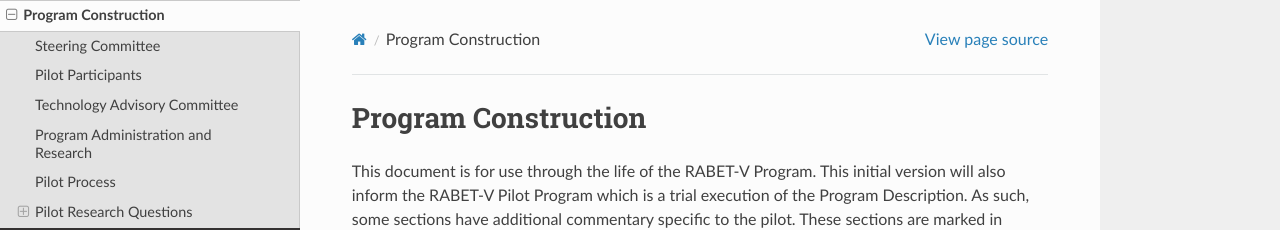
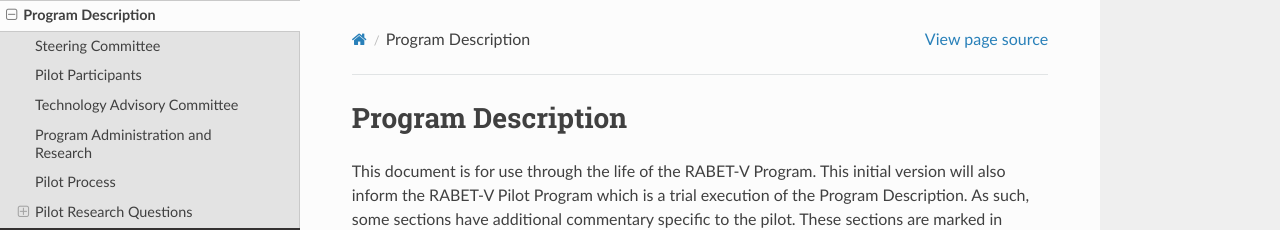
Before and after one commit to it-dept-cis/RABET-V-Pilot, a Sphinx documentation site: the page built from docs/source/README.md, in a window 1280 px wide. Shown: the top 230 px of the page. Built offline with Sphinx 7.4.7 and the Read the Docs theme 2.0.0, drawn with Linux system fonts in a browser that asks for light colours.

Commit message:
Update docs README Closes #44 and #61.

```diff
--- a/docs/source/README.md
+++ b/docs/source/README.md
@@ -1,8 +1,8 @@
-# Program Construction
+# Program Description
 
 This document is for use through the life of the RABET-V Program. This initial version will also inform the RABET-V Pilot Program which is a trial execution of the Program Description. As such, some sections have additional commentary specific to the pilot. These sections are marked in indented italics like the example below.
 
-> *Example Pilot comments*
+> Example Pilot comments
 
 Furthermore, these first sections about program construction are specific to the pilot and will only be part of the versions used during the pilot phase.
 
--- /dev/null
+++ b/docs/source/_static/css/custom.css
@@ -0,0 +1,3 @@
+blockquote {
+  font-style: italic;
+}
--- a/docs/source/conf.py
+++ b/docs/source/conf.py
@@ -180,7 +180,11 @@
 # Add any paths that contain custom static files (such as style sheets) here,
 # relative to this directory. They are copied after the builtin static files,
 # so a file named "default.css" will overwrite the builtin "default.css".
-# html_static_path = ['_static']
+html_static_path = ['_static']
+
+html_css_files = [
+    'css/custom.css',
+]
 
 # Add any extra paths that contain custom files (such as robots.txt or
 # .htaccess) here, relative to this directory. These files are copied
```
